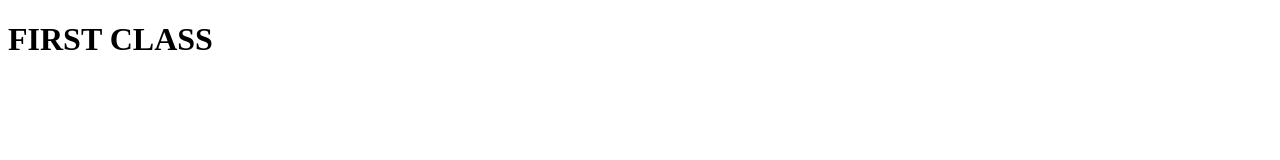
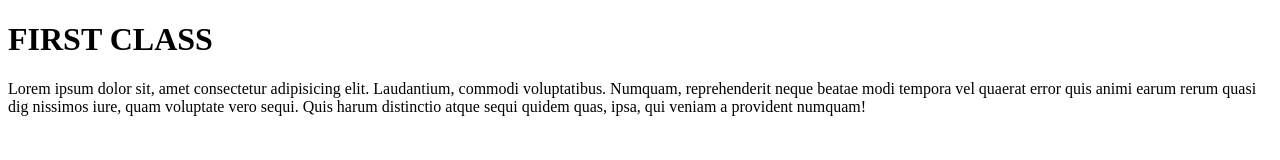
Before and after one commit to DorcasOdunola/assignmentives, a plain HTML site: page index.html in a window 1280 px wide. Drawn offline with Linux system fonts and the light colour scheme.

Commit message:
i added lorem

```diff
--- a/index.html
+++ b/index.html
@@ -7,6 +7,9 @@
     <title>Document</title>
 </head>
 <body>
+
     <h1>FIRST CLASS</h1>
+    <p>Lorem ipsum dolor sit, amet consectetur adipisicing elit. Laudantium, commodi voluptatibus. Numquam, reprehenderit neque beatae modi tempora vel quaerat error quis animi earum rerum quasi dig
+        nissimos iure, quam voluptate vero sequi. Quis harum distinctio atque sequi quidem quas, ipsa, qui veniam a provident numquam!</p>
 </body>
 </html>
```
